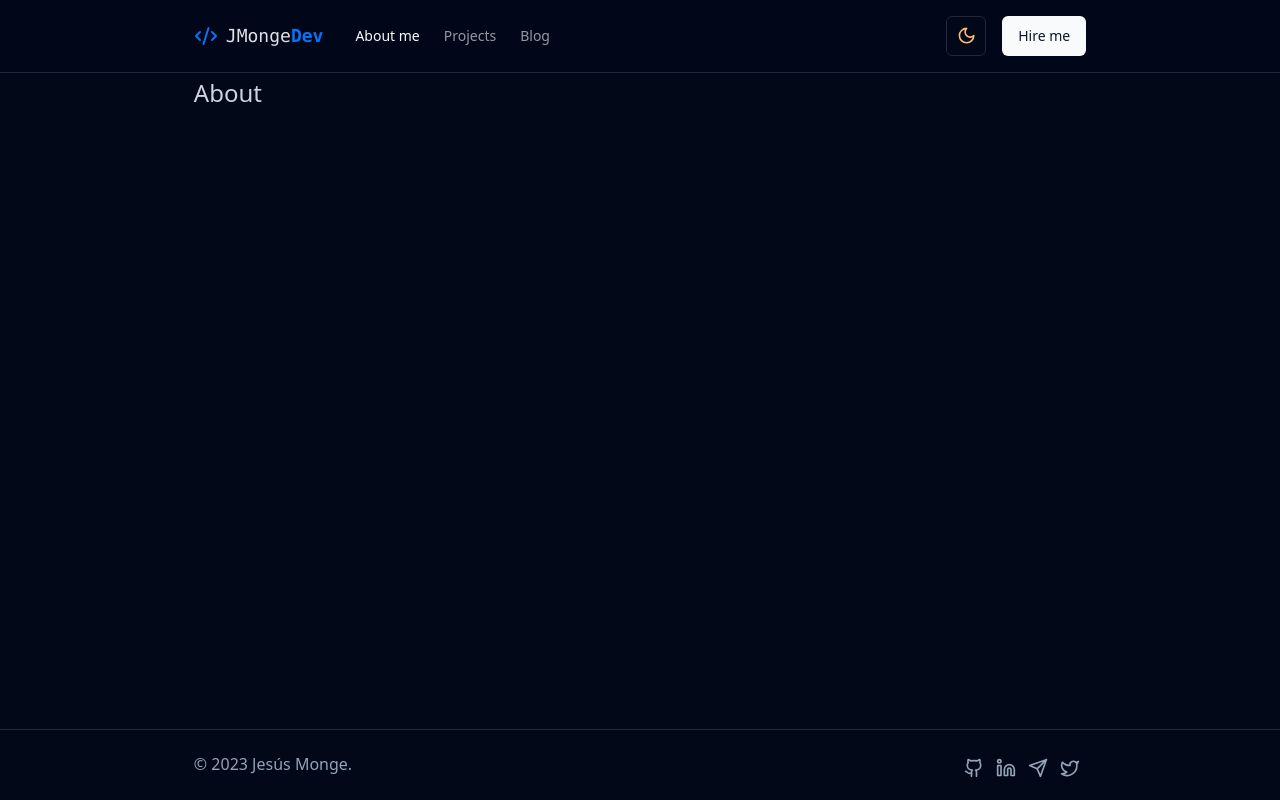
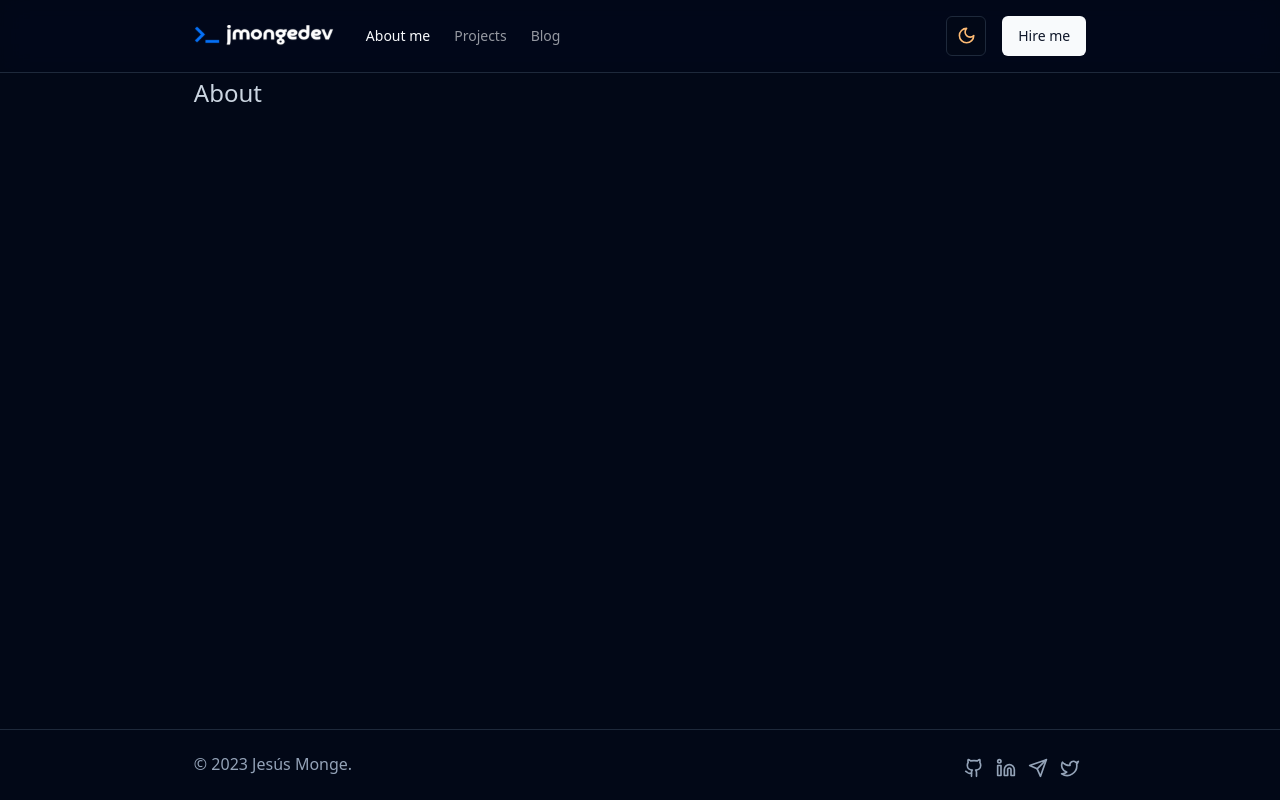
Before and after one commit to jesusmongedev/next13-blog-demo, a Next.js app: page /about in a window 1280 px wide. Built offline with nearby package versions, Linux system fonts and the light colour scheme.

Commit message:
[UPD] Hero and Logo componentes Wave animation Logos for supported themes

```diff
--- a/src/components/Hero.tsx
+++ b/src/components/Hero.tsx
@@ -3,29 +3,25 @@ import Socials from './Socials'
 import { Button } from './ui/button'
 import { cn } from '../lib/utils'
 import { SOCIALS } from '@/config/icons'
-import { MonitorSmartphone, BlocksIcon } from 'lucide-react'
+import { Circle } from 'lucide-react'
 
 function Hero () {
   const socialCount = SOCIALS.filter((social) => social.active).length
 
   return (
-    <div className={cn('py-12 md:my-44  flex flex-col justify-between md:flex-row md:items-center md:justify-center md:space-x-16 md:p-0')}>
+    <div className={cn('py-6 md:py-32 flex flex-col justify-between md:flex-row md:items-center md:justify-center md:space-x-16')}>
       {/* Introduction + CTA  */}
       <div className='max-w-sm space-y-4 md:space-y-6'>
         <div className='flex flex-col'>
-          <h1 className='text-3xl md:text-4xl'>Hey! 👋<br />
-            I'm <span className='font-bold text-primary'>Jesus Monge</span>
-          </h1>
+          <h2 className='text-2xl md:text-4xl'>
+            <span>Hey! <span className='animate-wave-animation inline-block origin-top-left-3/4-3/4'>👋</span></span>
+            <br />
+            I’m <span className='text-primary'>Jesús Monge</span>
+          </h2>
           <div className='mb-1 md:mb-2'>
             <div className='flex items-center space-x-2'>
-              <MonitorSmartphone className='text-primary' size={20} />
-              <span className='text-popover-foreground font-medium md:text-xl m-0'>Fullstack Developer </span>
-            </div>
-            <div className='flex items-center space-x-2'>
-              <BlocksIcon className='text-primary' size={20} />
-              <span className='text-popover-foreground font-medium md:text-xl m-0'>
-                Self Taught
-              </span>
+              <Circle className='text-primary fill-primary' size={8} />
+              <span className='text-popover-foreground md:text-xl m-0'>Fullstack Developer </span>
             </div>
           </div>
           <span className='text-muted-foreground font-normal md:text-lg'>Passionate for crafting solutions that drive tangible results</span>
--- a/src/components/Logo.tsx
+++ b/src/components/Logo.tsx
@@ -1,25 +1,27 @@
 import { SITE } from '@/config/site'
 import { cn } from '@/lib/utils'
-import { Code2 } from 'lucide-react'
+import { useTheme } from 'next-themes'
+import Image from 'next/image'
 import Link from 'next/link'
 import React from 'react'
 
-type LogoProps = {
-  hideTitle?: boolean
-}
-
-function Logo ({ hideTitle }: LogoProps) {
-  const firstPart = SITE.title.slice(0, 6)
-  const secondPart = SITE.title.slice(6, 9)
+function Logo () {
+  const { theme } = useTheme()
   return (
     <Link
       href='/'
-      className='text-foreground/90 hover:text-foreground/80 nav-link flex items-center space-x-2 '
+      className='text-foreground/90 hover:text-foreground/80 nav-link flex items-center space-x-2 prose-img:m-0'
     >
-      <Code2 className='text-primary' />
-      <span className={cn('font-mono md:text-lg', hideTitle ? 'hidden sm:inline-block' : '')}>
-        {firstPart}<span className='text-primary font-black'>{secondPart}</span>
-      </span>
+      <Image
+        className={cn({
+          hidden: theme === 'light'
+        })} src='/jmongedev.svg' alt={SITE.title} width={140} height={30}
+      />
+      <Image
+        className={cn({
+          hidden: theme === 'dark'
+        })} src='/jmongedev.dark.svg' alt={SITE.title} width={140} height={30}
+      />
     </Link>
   )
 }
--- a/tailwind.config.ts
+++ b/tailwind.config.ts
@@ -66,6 +66,9 @@ const config: Config = {
         md: 'calc(var(--radius) - 2px)',
         sm: 'calc(var(--radius) - 4px)'
       },
+      transformOrigin: {
+        'top-left-3/4-3/4': '75% 75%'
+      },
       keyframes: {
         'accordion-down': {
           from: { height: '0' },
@@ -74,11 +77,22 @@ const config: Config = {
         'accordion-up': {
           from: { height: 'var(--radix-accordion-content-height)' },
           to: { height: '0' }
+        },
+        'wave-animation': {
+          '0%': { transform: 'rotate(0.0deg)' },
+          '10%': { transform: 'rotate(14.0deg)' },
+          '20%': { transform: 'rotate(-8.0deg)' },
+          '30%': { transform: 'rotate(14.0deg)' },
+          '40%': { transform: 'rotate(-4.0deg)' },
+          '50%': { transform: 'rotate(10.0deg)' },
+          '60%': { transform: 'rotate(0.0deg)' },
+          '100%': { transform: 'rotate(0.0deg)' }
         }
       },
       animation: {
         'accordion-down': 'accordion-down 0.2s ease-out',
-        'accordion-up': 'accordion-up 0.2s ease-out'
+        'accordion-up': 'accordion-up 0.2s ease-out',
+        'wave-animation': 'wave-animation 1.5s ease-in-out infinite'
       }
     }
   },
```
Also changed, not shown: public/jmongedev.dark.svg (added), public/jmongedev.svg (added).
